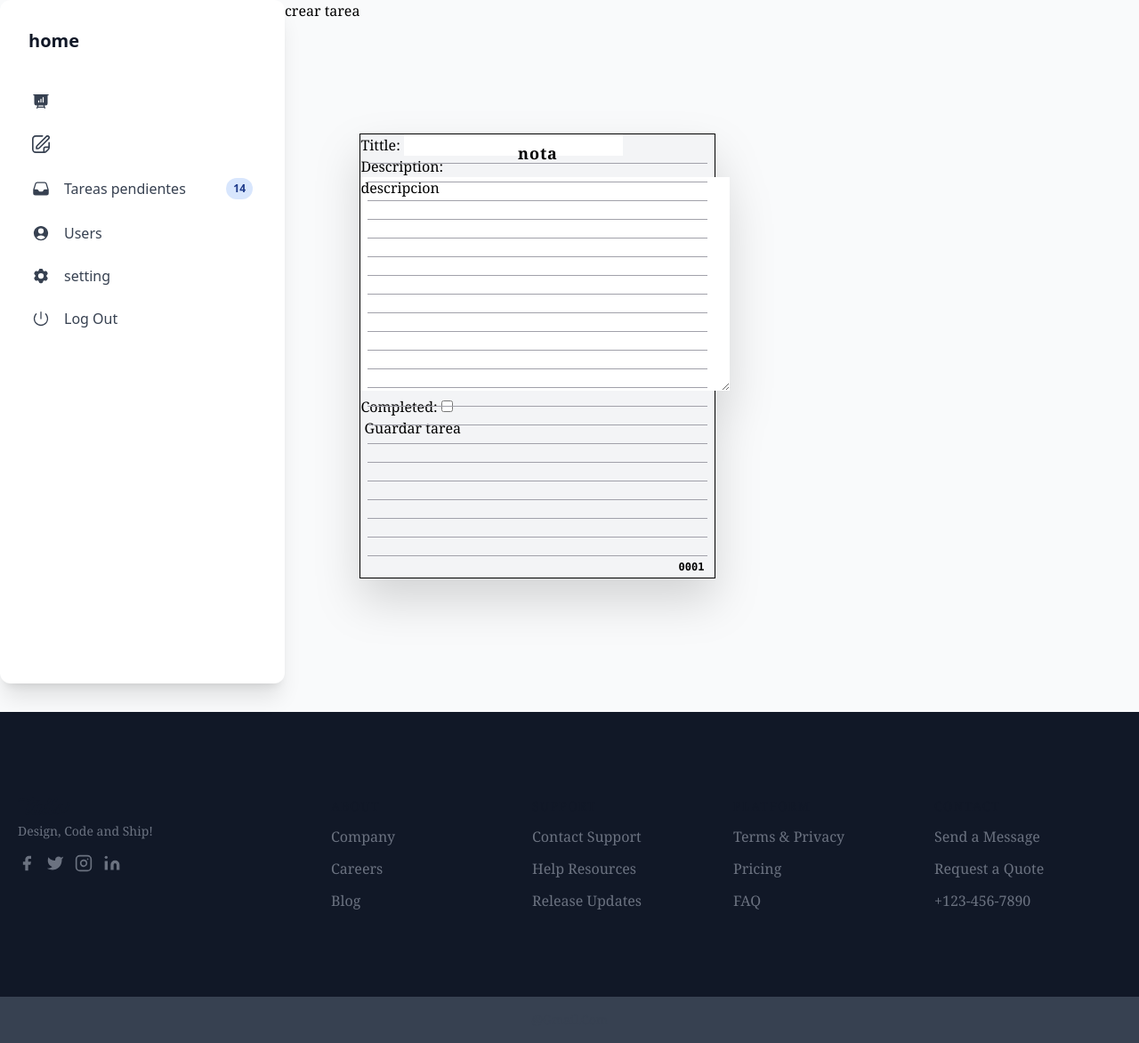
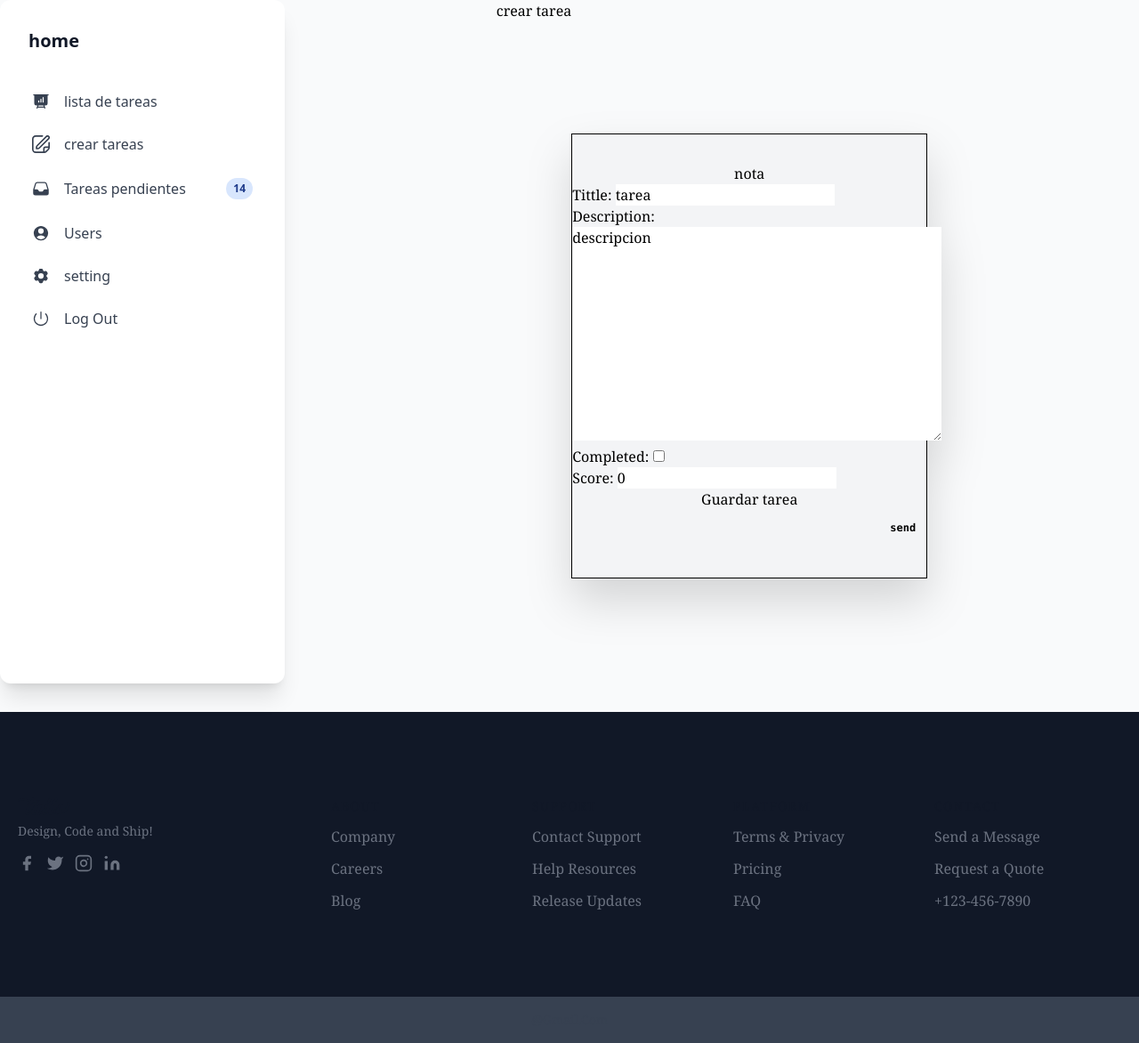
Before and after one commit to fxcx/dockerPythonTest, a Django app: page /createTasks/ in a window 1280 px wide. Shown: the part 239-1411 px from the top of the page at 89% size. Run offline with Django 5.2, Linux system fonts and the light colour scheme; some libraries are stand-ins or nearby versions.

Commit message:
add task-update

```diff
--- a/tasks/forms.py
+++ b/tasks/forms.py
@@ -1,7 +1,6 @@
 from django import forms
 from django.forms import ModelForm
 from tasks.models import Task
-
 
 
 class formUser(forms.Form):
@@ -10,11 +9,10 @@ class formUser(forms.Form):
     password = forms.CharField(max_length=30)
 
 
-
 class FormTask(ModelForm):
     class Meta:
         model = Task
-        fields = ['tittle', 'description', 'completed']
+        fields = ["tittle", "description", "completed","score"]
         widgets = {
-            'completed': forms.CheckboxInput(attrs={'class': 'form-check-input'}),
+            "completed": forms.CheckboxInput(attrs={"class": "form-check-input"}),
         }
--- a/tasks/models.py
+++ b/tasks/models.py
@@ -20,13 +20,13 @@ class User(models.Model):
     finishedTasks = models.IntegerField(default=0)
 
     def __str__(self):
-        return self.username
+        return f"¨{self.username}, {self.email}"
 
-# class Comment(models.Model):
-#     text = models.TextField()
-#     task = models.ForeignKey(Task, on_delete=models.CASCADE)
-#     user = models.ForeignKey(User, on_delete=models.CASCADE)
-#     created = models.DateTimeField(auto_now_add=True)
+class Comment(models.Model):
+    text = models.TextField()
+    task = models.ForeignKey(Task, on_delete=models.CASCADE)
+    user = models.ForeignKey(User, on_delete=models.CASCADE)
+    created = models.DateTimeField(auto_now_add=True)
 
-#     def __str__(self):
-#         return self.created
+    def __str__(self):
+        return self.created
--- a/tasks/urls.py
+++ b/tasks/urls.py
@@ -5,10 +5,10 @@ from .views import *
 urlpatterns = [
     path('', index),
 
-    # path('getTasks/', getTasks),
-    path('createTasks/', createTask),
-    # path('updateTasks/', updateTask),
-    # path('deleteTasks/', deleteTask),
+    path('getTasks/', getTasks, name='lista_de_tareas'),
+    path('createTasks/', createTask,name='createTask'),
+    path('updateTasks/<int:task_id>', updateTask, name='updateTask'),
+    path('deleteTask/<int:task_id>', deleteTask, name='deleteTask'),
 
     # path('user_index/', indexUser, name='user_index'),
     path('getUsers/', getUsers, name='getusers'),
--- a/tasks/views.py
+++ b/tasks/views.py
@@ -1,15 +1,12 @@
 from django.shortcuts import render, redirect
 from .models import *
 from .forms import *
-from .forms import ModelForm
+
 
 
 def index(req):
     return render(req, "index.html")
 
-
-# def indexUser(req):
-#     return render(req, "users/user_index.html")
 
 def getUsers(req):
     users = User.objects.all()
@@ -103,32 +100,61 @@ def deleteUser(_req, user_id):
 
 
 def getTasks(req):
-    user = object.all(Task)
-    return render(req, "tasks/get.html", {"tasks": user})
-
+    tasks = Task.objects.all()
+    return render(req, "tasks/get.html", {"tasks": tasks})
 
 """
-add tasks                 que tine que pasar
+crear tarea                 que tine que pasar
 
-misma tarea                     no se crea
+misma titulo                    no se crea
 nuevo tarea                     se crea
-email de otro usuario           no se actualiza
-
 """
-
-
 def createTask(req):
-    if req.method == "POST":
-        form = FormTask(req.POST)
-        if form.is_valid():
-            form.save()
-            return render(req, "tasks/create.html", {"form": form})
-    else:
+    if req.method == "POST":# cuando se mande
+        form = FormTask(req.POST)# lo guardo en form req.post
+        if form.is_valid(): # esto lo valida
+            print('esta')
+            dic = form.cleaned_data # combierte dic
+            titulo = dic['tittle'] # busco la clave key
+            result = Task.objects.filter(tittle=titulo).exists() # exists verificar la existencia
+            if result: # si esto es verdad
+             return render(req,"tasks/create.html",{"message":"ya existe","form": form})
+            else:
+             print('esta aca')
+             form.save() # sino lo guarda
+             return render(req, "tasks/create.html",{"message":"tarea creada","form": form})
+    else: # renderiza el formulario igual
         form = FormTask(
             initial={
-                "title": "tarea",
+                "tittle": "tarea",
                 "description": "descripcion",
                 "completed": False,
             }
         )
     return render(req, "tasks/create.html", {"form": form})
+
+"""
+update tarea                 que tine que pasar
+
+edita titulo                    se crea
+titulo existente                no se crea
+descripcion                     si actualiza
+nuevo v cbtarea                 se crea
+
+"""
+def updateTask(req, task_id):
+    if req.method == "POST":
+        task = Task.objects.get(id=task_id)
+        newTask = FormTask(req.POST, instance= task)
+        newTask.save()
+        print('esta aca')
+        return render(req, "tasks/update.html", {"task":"tarea actualizada"})
+    else:
+        task = Task.objects.get(id=task_id)
+        form = FormTask(instance=task)
+        return render(req,"tasks/update.html",{"form":form})
+
+def deleteTask(_req, task_id): # req y id de la tarea
+    task = Task.objects.get(id=task_id) # metodo que busca la tarea con el id del parametro
+    task.delete() # metodo que se usa para eliminar
+    return redirect("lista_de_tareas")
--- a/theme/templates/index.html
+++ b/theme/templates/index.html
@@ -67,7 +67,7 @@
 					  <path fill-rule="evenodd" d="M2.25 2.25a.75.75 0 000 1.5H3v10.5a3 3 0 003 3h1.21l-1.172 3.513a.75.75 0 001.424.474l.329-.987h8.418l.33.987a.75.75 0 001.422-.474l-1.17-3.513H18a3 3 0 003-3V3.75h.75a.75.75 0 000-1.5H2.25zm6.04 16.5l.5-1.5h6.42l.5 1.5H8.29zm7.46-12a.75.75 0 00-1.5 0v6a.75.75 0 001.5 0v-6zm-3 2.25a.75.75 0 00-1.5 0v3.75a.75.75 0 001.5 0V9zm-3 2.25a.75.75 0 00-1.5 0v1.5a.75.75 0 001.5 0v-1.5z" clip-rule="evenodd"></path>
 					</svg>
 				  </div>
-				  {% comment %} <a href="{% url '' %}">lista de tareas</a> {% endcomment %}
+				  <a href={% url 'lista_de_tareas' %}>lista de tareas</a>
 				</div>
 				<div role="button" tabindex="0" class="flex items-center w-full p-3 rounded-lg text-start leading-tight transition-all hover:bg-blue-50 hover:bg-opacity-80 focus:bg-blue-50 focus:bg-opacity-80 active:bg-blue-50 active:bg-opacity-80 hover:text-blue-900 focus:text-blue-900 active:text-blue-900 outline-none">
 				  <div class="grid place-items-center mr-4">
@@ -76,7 +76,7 @@
 					  <path d="M23,8.979a1,1,0,0,0-1,1V15H18a3,3,0,0,0-3,3v4H5a3,3,0,0,1-3-3V5A3,3,0,0,1,5,2h9.042a1,1,0,0,0,0-2H5A5.006,5.006,0,0,0,0,5V19a5.006,5.006,0,0,0,5,5H16.343a4.968,4.968,0,0,0,3.536-1.464l2.656-2.658A4.968,4.968,0,0,0,24,16.343V9.979A1,1,0,0,0,23,8.979ZM18.465,21.122a2.975,2.975,0,0,1-1.465.8V18a1,1,0,0,1,1-1h3.925a3.016,3.016,0,0,1-.8,1.464Z" clip-rule="evenodd"></path>
 					</svg>
 				  </div>
-				  {% comment %} <a href="{% url '' %}">crear tareas</a> {% endcomment %}
+				  <a href={% url "createTask" %}>crear tareas</a>
 				</div>
 				<div role="button" tabindex="0" class="flex items-center w-full p-3 rounded-lg text-start leading-tight transition-all hover:bg-blue-50 hover:bg-opacity-80 focus:bg-blue-50 focus:bg-opacity-80 active:bg-blue-50 active:bg-opacity-80 hover:text-blue-900 focus:text-blue-900 active:text-blue-900 outline-none">
 				  <div class="grid place-items-center mr-4">
@@ -113,14 +113,38 @@
 				</div>
 			  </nav>
 			</section>
-			<article class="flex justify-center w-full">
+			<section class="flex justify-center w-full">
 			 {% block tasks %}
-			  <h1>welcome add tasks</h1>
-			  <div class="text-sm text-gray-700 py-1">
-				Made with <a class="text-gray-700 font-semibold" href="https://www.material-tailwind.com/docs/react/sidebar?ref=tailwindcomponents" target="_blank">Material Tailwind</a> by <a href="https://www.creative-tim.com?ref=tailwindcomponents" class="text-gray-700 font-semibold" target="_blank">Creative Tim</a>.
-			  </div>
+        <article class=" grid place-content-center">
+          <div class="flex items-center justify-center min-h-screen min-w-screen">
+            <div class="relative min-w-[400px] max-w-[400px] min-h-[500px] max-h-[500px] border border-black bg-gray-100 drop-shadow-2xl">
+              <div class="absolute flex flex-col w-full space-y-5 py-8">
+                <h1 class="text-center">bienvenidos</h1>
+                <hr class="border-zinc-400 mx-2" />
+                <hr class="border-zinc-400 mx-2" />
+                <hr class="border-zinc-400 mx-2" />
+                <hr class="border-zinc-400 mx-2" />
+                <hr class="border-zinc-400 mx-2" />
+                <hr class="border-zinc-400 mx-2" />
+                <hr class="border-zinc-400 mx-2" />
+                <hr class="border-zinc-400 mx-2" />
+                <hr class="border-zinc-400 mx-2" />
+                <hr class="border-zinc-400 mx-2" />
+                <hr class="border-zinc-400 mx-2" />
+                <hr class="border-zinc-400 mx-2" />
+                <hr class="border-zinc-400 mx-2" />
+                <hr class="border-zinc-400 mx-2" />
+                <hr class="border-zinc-400 mx-2" />
+                <hr class="border-zinc-400 mx-2" />
+                <hr class="border-zinc-400 mx-2" />
+                <hr class="border-zinc-400 mx-2" />
+                <hr class="border-zinc-400 mx-2" />
+                <hr class="border-zinc-400 mx-2" />
+                <hr class="border-zinc-400 mx-2" />
+              </div>
+        </article>
 			  {% endblock %}
-			</article>
+			</section>
     </main>
   </body>
 
--- a/theme/templates/tasks/create.html
+++ b/theme/templates/tasks/create.html
@@ -1,54 +1,27 @@
 {% extends 'index.html' %}
 {% block tasks %}
-  <section class="flex flex-grow">
-    <h1>crear tarea</h1>
-    <div class="flex items-center justify-center min-h-screen min-w-screen">
-      <div class="relative min-w-[400px] max-w-[400px] min-h-[500px] max-h-[500px] border border-black bg-gray-100 drop-shadow-2xl">
-        <div class="absolute flex flex-col w-full space-y-5 py-8">
-          <hr class="border-zinc-400 mx-2" />
-          <hr class="border-zinc-400 mx-2" />
-          <hr class="border-zinc-400 mx-2" />
-          <hr class="border-zinc-400 mx-2" />
-          <hr class="border-zinc-400 mx-2" />
-          <hr class="border-zinc-400 mx-2" />
-          <hr class="border-zinc-400 mx-2" />
-          <hr class="border-zinc-400 mx-2" />
-          <hr class="border-zinc-400 mx-2" />
-          <hr class="border-zinc-400 mx-2" />
-          <hr class="border-zinc-400 mx-2" />
-          <hr class="border-zinc-400 mx-2" />
-          <hr class="border-zinc-400 mx-2" />
-          <hr class="border-zinc-400 mx-2" />
-          <hr class="border-zinc-400 mx-2" />
-          <hr class="border-zinc-400 mx-2" />
-          <hr class="border-zinc-400 mx-2" />
-          <hr class="border-zinc-400 mx-2" />
-          <hr class="border-zinc-400 mx-2" />
-          <hr class="border-zinc-400 mx-2" />
-          <hr class="border-zinc-400 mx-2" />
-          <hr class="border-zinc-400 mx-2" />
-        </div>
-        <h1 class="absolute top-2 text-[18px] font-bold tracking-wider inset-x-0 text-center">nota</h1>
-        {% csrf_token %}
-        <form action="" method="POST">
-            {{ form }}
-            <input type="submit" value="">
-            <button>Guardar tarea</button>
+<section class="flex">
+  <h1 class="text-center">crear tarea</h1>
+  <div class="flex items-center justify-center min-h-screen min-w-screen">
+    <div class="relative min-w-[400px] max-w-[400px] min-h-[500px] max-h-[500px] border border-black bg-gray-100 drop-shadow-2xl">
+      <div class="absolute flex flex-col w-full space-y-5 py-8">
+        <article class="grid-flow-col">
+          <h1 class="text-center">nota</h1>
+          {% if form  %}
+          <form action="" method="POST" class="flex flex-col">
+              {% csrf_token %}
+              {{form}}
+              <button type="submit">Guardar tarea</button>
 
-          {% comment %} <p class="absolute top-[54px] left-2 max-w-[380px] leading-[20.8px] break-all whitespace-break-spaces">
-            Oke hari ini kita akan belajar javascript bersama saya zaadevofc (kejaa). A-aa-a anjayy.
-
-            Pada pembelajaran kali ini saya akan memberi tau bagaimana cara menembak cewek dengan menggunakan javascript.
-
-            Tapi kapan - kapan aja.
-
-            Follow github : <span class="text-blue-500">https://github.com/zaadevofc</span>
-            My Portfolio : <span class="text-blue-500">https://zaadevofc.tech</span>
-          </p>
-          <!-- isi teks akhir sampai sini --> {% endcomment %}
-          <h2 class="absolute bottom-0 right-2 p-1 font-mono text-xs font-bold">0001</h2>
-        </form>
+            <h2 class="absolute bottom-0 right-2 p-1 font-mono text-xs font-bold">send</h2>
+          </form>
+          {% endif %}
+          {{message}}
+          <div class="text-center">
+          </div>
+        </article>
       </div>
     </div>
-  </section>
+  </div>
+</section>
 {% endblock %}
```
Also changed, not shown: tasks/helpers/helpers.py (added, +16 -0 lines), theme/templates/tasks/get.html (+27 -14 lines), theme/templates/tasks/update.html (+13 -10 lines), theme/templates/users/list.html (+5 -2 lines), tasks/migrations/0004_comment.py (added), 1 other file.
